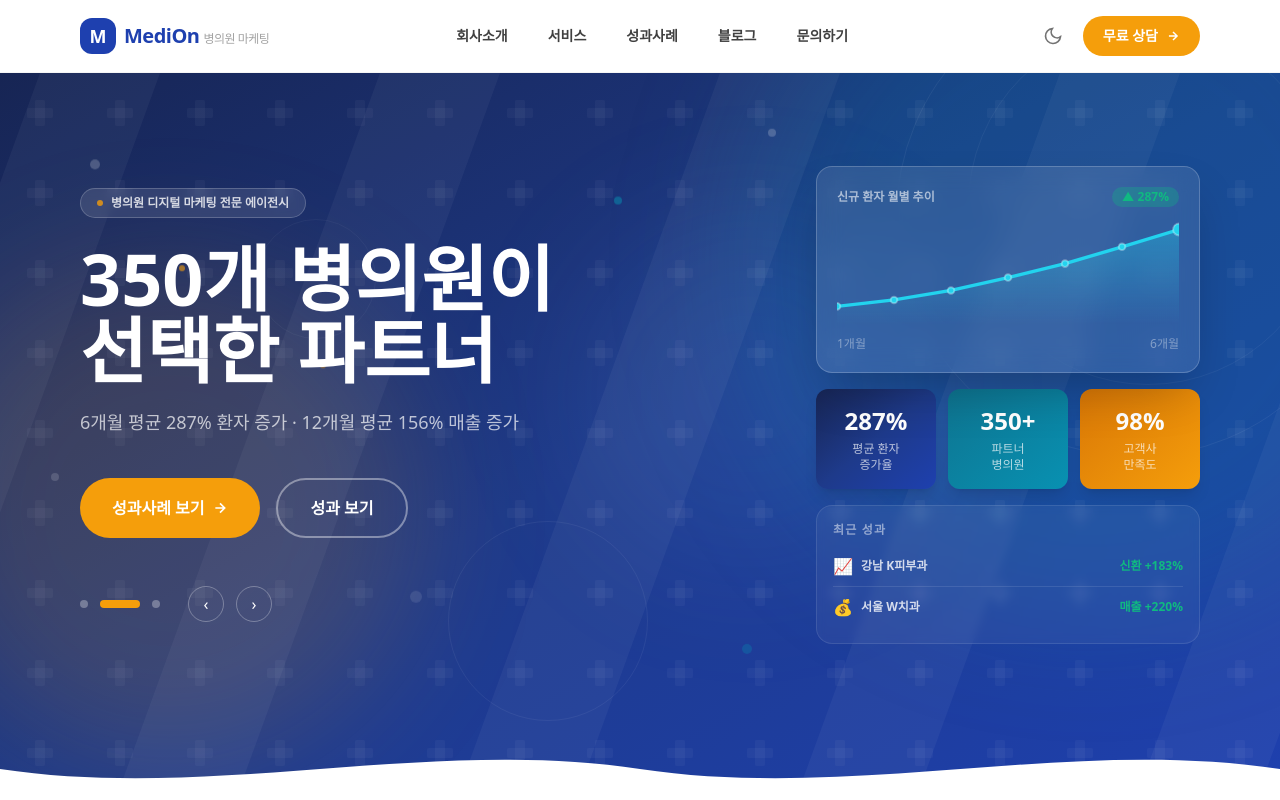
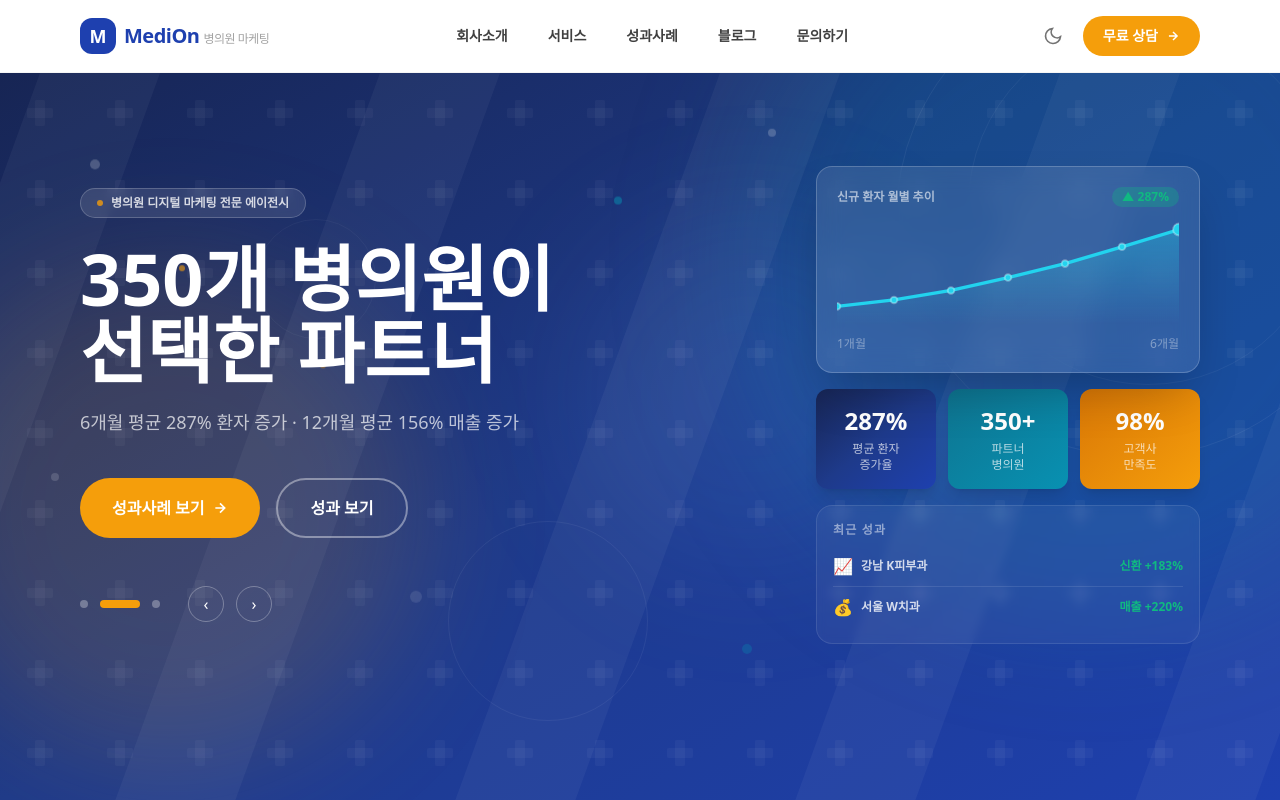
Before and after one commit to HalinaCho/rest04, a React (Vite) app: page /#/ in a window 1280 px wide. Shown: the top 800 px of the page. Built offline with nearby package versions, Linux system fonts and the light colour scheme; a web font is replaced by a local one.

Commit message:
fix: 히어로 하단 웨이브 SVG 제거로 파란 가로선 완전 제거
웨이브 SVG와 아래 섹션 사이 렌더링 경계선 문제를 근본적으로 해결

Co-Authored-By: Claude Sonnet 4.6 <noreply@anthropic.com>

```diff
--- a/src/pages/Home.jsx
+++ b/src/pages/Home.jsx
@@ -229,12 +229,6 @@ function Hero() {
         </div>
       </div>
 
-      {/* ── 하단 웨이브 구분선 ── */}
-      <div className="pointer-events-none absolute bottom-0 left-0 right-0 leading-none">
-        <svg viewBox="0 0 1440 72" className="block w-full" preserveAspectRatio="none" xmlns="http://www.w3.org/2000/svg">
-          <path d="M0,36 C240,72 480,0 720,36 C960,72 1200,0 1440,36 L1440,72 L0,72 Z" className="fill-white dark:fill-slate-900" />
-        </svg>
-      </div>
     </section>
   )
 }
```
